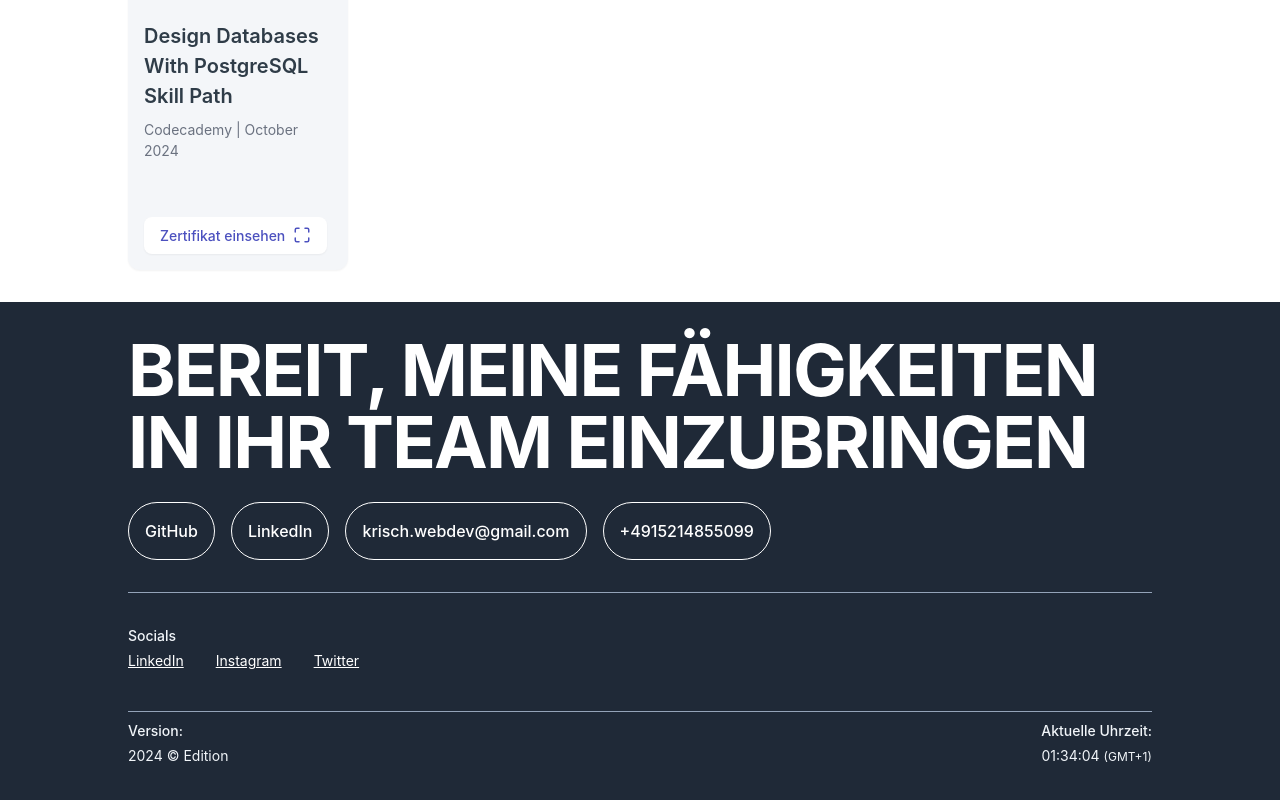
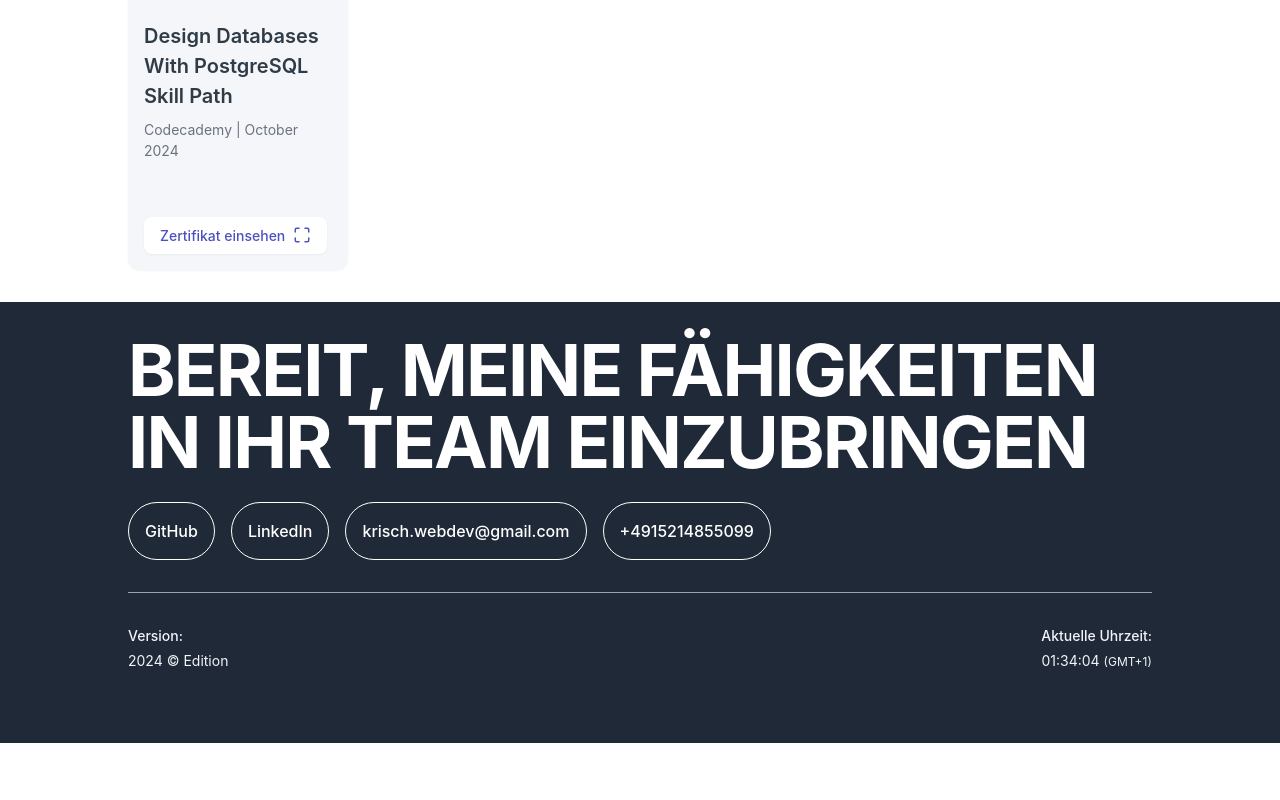
Before and after one commit to krishnawebdev2024/Krishna-Portfolio, a React (Vite) app: page /certifications in a window 1280 px wide. Shown: the part 1706-2506 px from the top of the page. After the commit the page ends 2449 px from the top, so only its background shows below. Built offline with nearby package versions, Linux system fonts and the light colour scheme.

Commit message:
Removed Socials

```diff
--- a/src/commonComponents/footer/Footer.jsx
+++ b/src/commonComponents/footer/Footer.jsx
@@ -35,11 +35,7 @@ const Footer = () => {
           <div className="w-full h-[1px] bg-slate-400 my-8 mx-auto" />
         </div>
         {/* Social media icons section */}
-        <div className="mb-8">
-          <p className=" text-sm font-medium text-darkText mb-1">Socials</p>
-          <SocialLinks />
-        </div>
-        <div className="w-full h-[1px] bg-slate-400 my-2 mx-auto" />
+
         <div className=" flex flex-row md:flex-row items-center justify-between  text-white mb-10">
           <div className="flex flex-col      ">
             <p className=" text-sm font-medium text-darkText mb-1">Version:</p>
```
